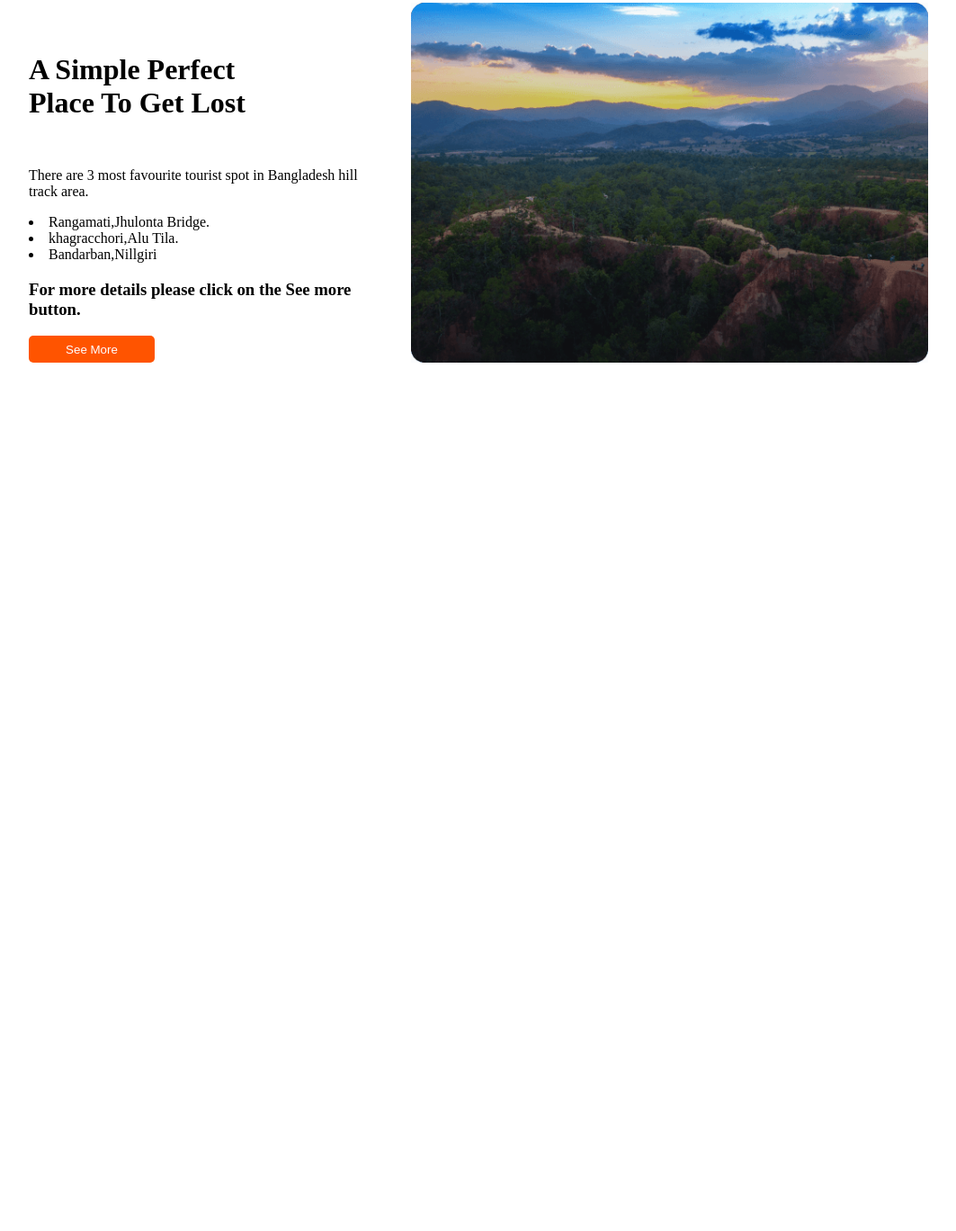
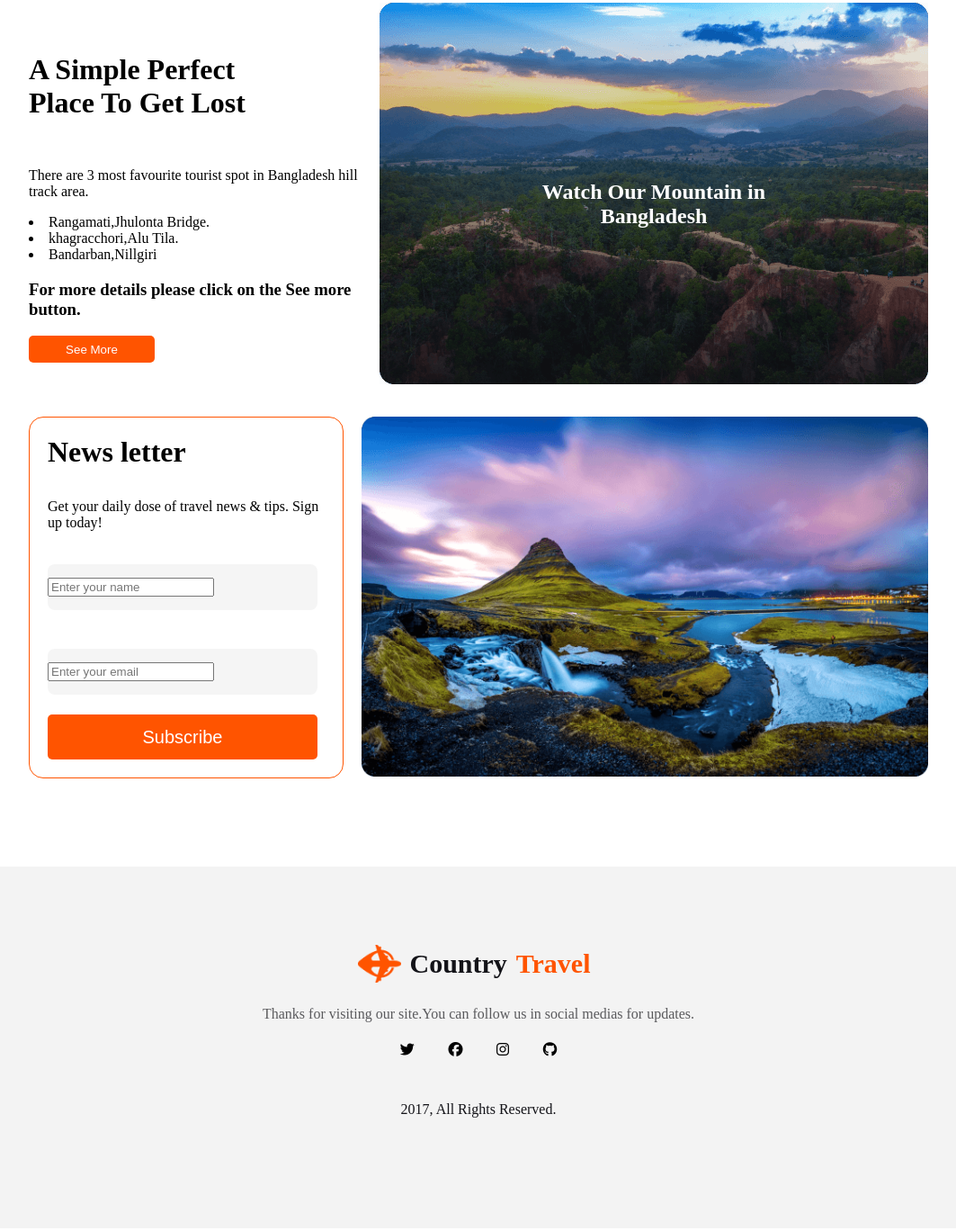
Before and after one commit to jabir6k/Country-Travel-repo, a plain HTML site: page index.html in a window 1280 px wide. Shown: the part 4411-5779 px from the top of the page at 90% size, without its empty margins (108-1171 px from the left). Before the commit the page ends 4822 px from the top, so only its background shows below. Drawn offline with Linux system fonts and the light colour scheme.

Commit message:
added footer styles

```diff
--- a/index.html
+++ b/index.html
@@ -226,7 +226,7 @@
 
               <div class="location"><i class="fa-solid fa-location-dot" style="color: #FF5400;"></i>
                 <p> Malaysia</p></div>
-            </div>
+              </div>
 
             <div class="satorini">
               <h1>Tour To Satorini</h1>
@@ -237,7 +237,7 @@
             </div>
             <button class="book-button">Book Now</button>
           </div>
-
+        </div>
         </div>
 
 
@@ -259,11 +259,47 @@
             <button class="btn">See More</button>
 
          </div>
-         <img src="./B9A2-Hero-Travel-main/Images/Group 40089.png" alt="">
-        </div>
+         <div class="bangladesh">
+          <img src="./B9A2-Hero-Travel-main/Images/Group 40089.png" alt="">
+          <p>Watch Our Mountain in Bangladesh</p>
+         </div>
+         </div>
+
+         <div class="newsletter">
+          <div class="news-Details">
+            <h1>News letter</h1>
+            <p>
+              Get your daily dose of travel news & tips. Sign up today!
+              </p>
+              <h4 class="name"><input placeholder="Enter your name"></h4>
+             <h5 class="email"><input placeholder="Enter your email"></h5>
+             <button class="btn">Subscribe</button>
+         </div>
+         <div class="bangladesh">
+          <img src="./B9A2-Hero-Travel-main/Images/Rectangle 8 (1).png" alt="">
+         </div>
          </div>
 
     </main>
-    <footer></footer>
+    <footer>
+      <nav class=" last-container">
+        <div class="last-heading">
+            <img src="./B9A2-Hero-Travel-main/Images/Group 40071 (2).png" alt="">
+            <p>Country <span class="special">Travel</span></p>
+
+        </div>
+        <div class="h2-text"> <h2>Thanks for visiting our site.You can follow us in social medias for updates.</h2></div>
+
+        <div class="social-icons">
+          <i class="fa-brands fa-twitter"></i>
+          <i class="fa-brands fa-facebook"></i>
+          <i class="fa-brands fa-instagram"></i>
+          <i class="fa-brands fa-github"></i>
+
+        </div>
+        <div class="reserve">
+          <p>2017, All Rights Reserved.</p>
+        </div>
+    </footer>
 </body>
 </html>
--- a/styles/style.css
+++ b/styles/style.css
@@ -806,9 +806,7 @@ height: 25px;
      color: #131318;
  font-family: Mulish;
  font-size: 24px;
- font-style: normal;
  font-weight: 800;
- line-height: normal;
  }
  .satorini p{
      width: 350px;
@@ -980,7 +978,6 @@ height: 25px;
 
  }
  .Tours-Details{
-     max-width:500px ;
     width: 400px;
     height: 400px;
     display: flex;
@@ -1007,3 +1004,162 @@ height: 25px;
     width: 140px;
     height: 30px;
  }
+
+ .bangladesh {
+    position: relative;
+    text-align: center;
+ }
+
+ .bangladesh p{
+     width: 276px;
+    color: #FFF;
+    text-align: center;
+    font-size: 24px;
+    font-weight: 700;
+    position: absolute;
+    top: 50%;
+    left: 50%;
+    transform: translate(-50%, -50%);
+ }
+
+ /* newsletter banner start */
+
+ .newsletter{
+    width: 1000px;
+    height: 400px;
+    /* border: 2px solid grey; */
+    display: flex;
+    margin: 0 auto;
+    margin-top: 60px;
+
+
+ }
+ .newsletter img{
+     width: 630px;
+     height: 400px;
+     padding-left: 20px;
+
+ }
+
+ .news-Details{
+    width: 350px;
+    height: 360px;
+    display: flex;
+    flex-direction: column;
+    align-items: flex-start;
+    justify-content: left;
+    margin-right: auto;
+    padding: 20px;
+   border-radius: 16px;
+   border: 1px solid #FF5400;
+
+ }
+
+
+ .news-Details h1{
+     width: 300px;
+     height: 50px;
+     padding-bottom: 5px ;
+     margin: auto 0px;
+ }
+
+ .news-Details .btn{
+    background-color:#FF5400;
+    color: #FFF;
+    border: none;
+    border-radius: 5px;
+    width: 300px;
+    height: 52px;
+    font-size: 20px;
+ }
+
+ .name{
+    display: flex;
+    align-items: center;
+    justify-content:space-between;
+    width: 300px;
+    height: 52px;
+    border-radius: 8px;
+    background: rgba(63, 63, 63, 0.05)
+
+
+ }
+ .email{
+    display: flex;
+    align-items: center;
+    justify-content:space-between;
+    width: 300px;
+    height: 52px;
+    border-radius: 8px;
+    background: rgba(63, 63, 63, 0.05)
+ }
+
+ /* newsletter banner end */
+
+ /* main banner ends here */
+
+ /* footer banner start */
+ .last-container{
+    width: auto;
+   height: 402px;
+   display: flex ;
+   flex-direction: column;
+   justify-content: center;
+   align-items: center;
+   /* border: 2px solid green; */
+   background: rgba(19, 19, 24, 0.05);
+   margin: 0 auto;
+   margin-top: 100px;
+
+}
+
+.last-heading{
+    /* border: 2px solid red; */
+    height: 60px;
+    display: flex;
+    align-items: center;
+
+}
+.last-heading img{
+    width: 48px;
+    object-fit: cover;
+
+
+}
+.last-heading p{
+    display: flex;
+    align-items: center;
+    justify-content: space-between;
+    width: 201px;
+    height: 45px;
+    color: #131318;
+    font-size: 30px;
+    font-weight: 800;
+    padding: 10px;
+}
+.h2-text h2{
+    width: 769px;
+    color: #5A5A5D;
+    text-align: center;
+    font-size: 16px;
+    font-weight: 400;
+    line-height: 26px;
+}
+
+.social-icons{
+    width: 174.322px;
+    height: 24px;
+    display: flex;
+    align-items: center;
+    justify-content: space-between;
+}
+
+.reserve{
+    color: #131318;
+     font-size: 16px;
+     font-weight: 300;
+    line-height: normal;
+   margin: 30px;
+
+}
+/* footer banner ends */
```
